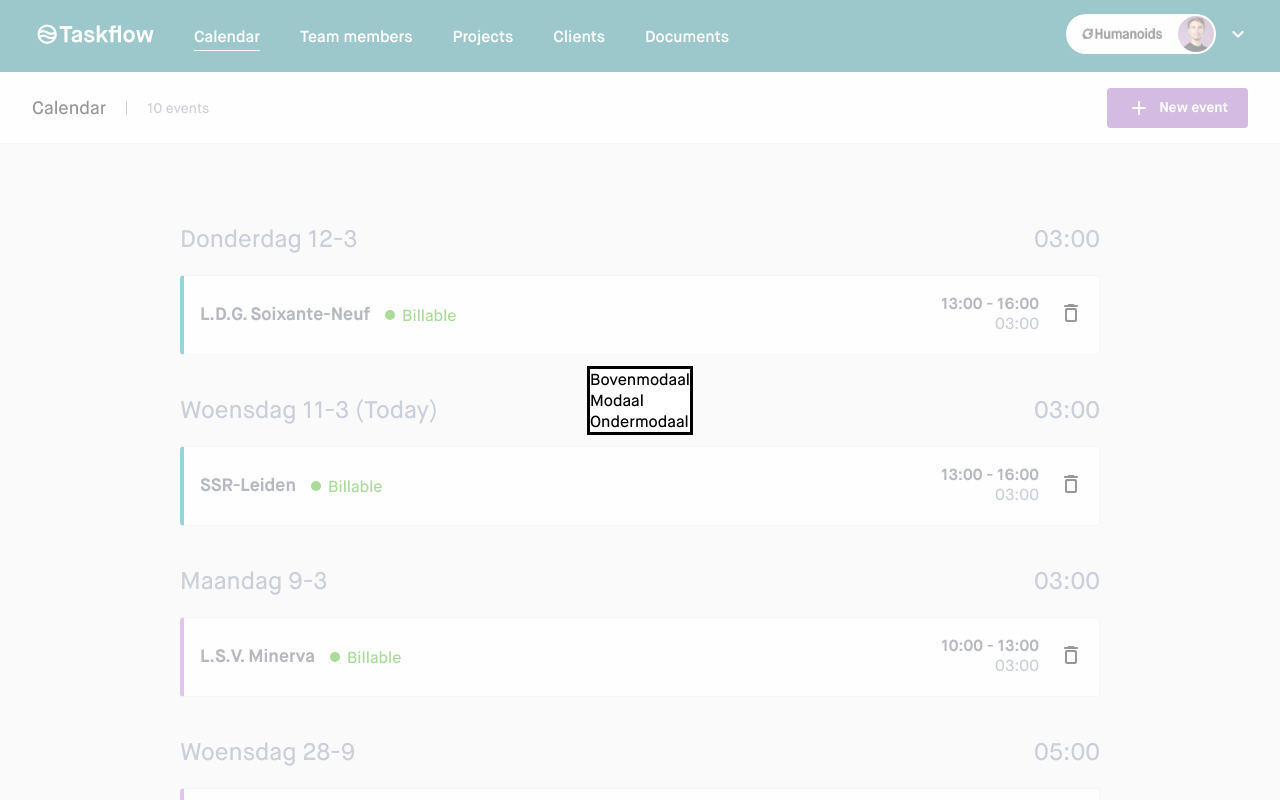
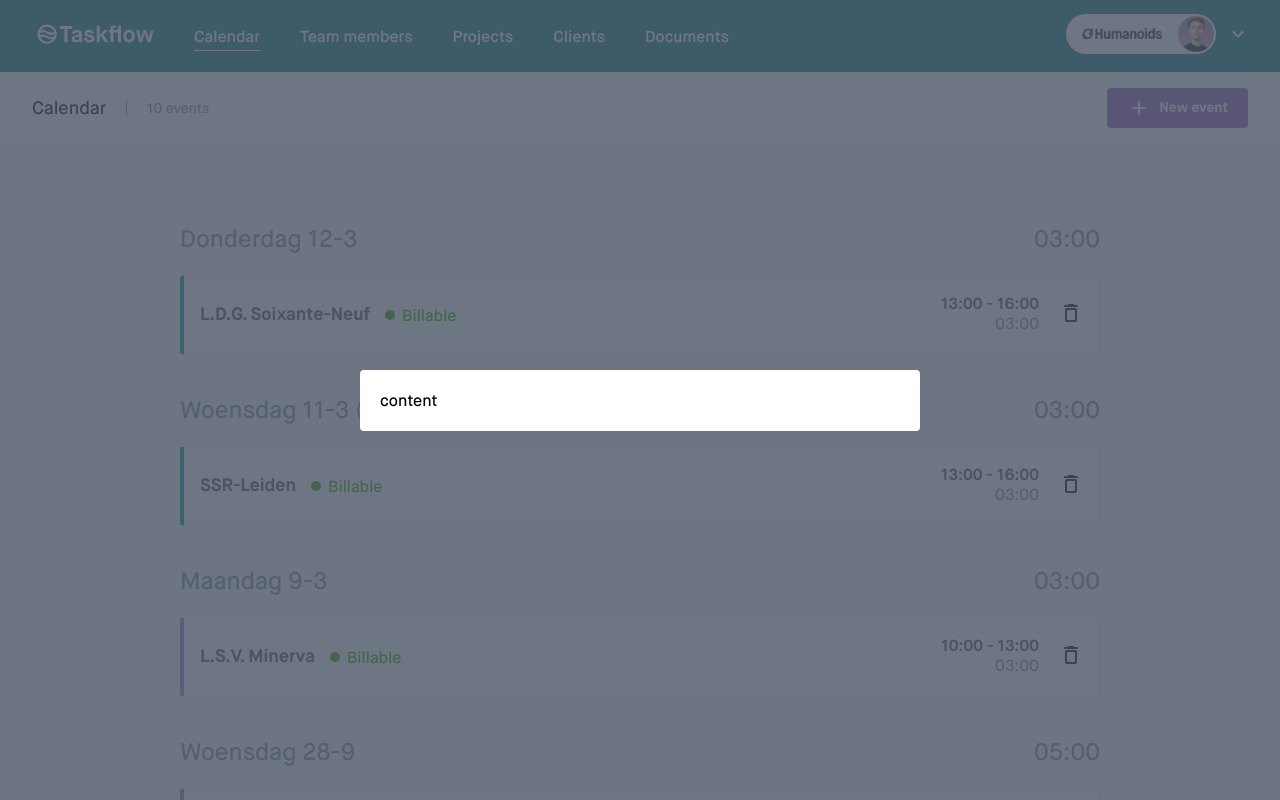
Before and after one commit to humanoidsbv/taskflow-jasper, a Next.js app: page / in a window 1280 px wide. Both pictures are taken after a click on the button "New event". Shown: the top 800 px of the page. Built offline with nearby package versions, Linux system fonts and the light colour scheme.

Commit message:
Moved Button and Modal components to Subheader

```diff
--- a/src/app/page.tsx
+++ b/src/app/page.tsx
@@ -1,50 +1,15 @@
-"use client";
-
-import Image from "next/image";
-import { useRef } from "react";
-
-import { Button } from "@/components/button/Button";
 import { Subheader } from "@/components/subheader/Subheader";
 import { TimeEntries } from "@/components/time-entries/TimeEntries";
 import { timeEntries } from "@/services/fixtures";
-import { translations } from "@/services/translations";
-import buttonIcon from "@/public/icons/plus-icon.svg";
-import { Modal } from "@/components/modal/Modal";
 
 export default function CalendarPage() {
-  const modalRef = useRef<HTMLDialogElement>(null);
-
-  const toggleModal = () => {
-    if (!modalRef.current) {
-      return;
-    }
-    if (modalRef.current.hasAttribute("open")) {
-      modalRef.current.close();
-      return;
-    }
-    modalRef.current.showModal();
-  };
-
-  const { buttonText, title, buttonAltText } = translations.calendar;
   const subtitle = `${timeEntries.length} event${
     timeEntries.length === 1 ? "" : "s"
   }`;
 
-  const searchParams = {
-    calendarModal: true,
-  };
-
   return (
     <>
-      <Subheader subtitle={subtitle} title={title}>
-        <Button onClick={toggleModal}>
-          <Image alt={buttonAltText} src={buttonIcon} />
-          <span>{buttonText}</span>
-        </Button>
-        <Modal modalRef={modalRef} onToggle={toggleModal}>
-          Bovenmodaal <br /> Modaal <br /> Ondermodaal
-        </Modal>
-      </Subheader>
+      <Subheader subtitle={subtitle} pageName="calendar" />
       <TimeEntries timeEntries={timeEntries} />
     </>
   );
--- a/src/components/modal/Modal.module.css
+++ b/src/components/modal/Modal.module.css
@@ -5,5 +5,32 @@
 }
 
 .dialog::backdrop {
-  background-color: #fefefe99;
+  background-color: #4b5464cc;
 }
+
+.container {
+  padding: 20px;
+}
+
+:modal {
+  max-width: 100vw;
+  max-height: 100vh;
+  width: 100vw;
+  height: 100vh;
+  border-radius: 0;
+  border: none;
+}
+
+@media screen and (min-width: 1160px) {
+  .container {
+    max-height: calc(100vh - (2 * 100px));
+    overflow: auto;
+  }
+
+  :modal {
+    width: 560px;
+    height: fit-content;
+    border-radius: 4px;
+    overflow: hidden;
+  }
+}
--- a/src/components/modal/Modal.tsx
+++ b/src/components/modal/Modal.tsx
@@ -9,16 +9,9 @@ interface ModalProps {
   modalRef: RefObject<HTMLDialogElement | null>;
   onToggle: () => void;
   id?: string;
-  // searchParams: Promise<{ [key: string]: string | string[] | undefined }>;
 }
 
-export const Modal = ({
-  modalRef,
-  onToggle,
-  // searchParams,
-  children,
-  id,
-}: ModalProps) => {
+export const Modal = ({ modalRef, onToggle, children, id }: ModalProps) => {
   const handleBackdropClick = (event: React.MouseEvent<HTMLDialogElement>) => {
     const target = event.target as HTMLDialogElement;
     if (target.nodeName === "DIALOG") {
@@ -33,7 +26,7 @@ export const Modal = ({
       ref={modalRef}
       id={id}
     >
-      <div>{children}</div>
+      <div className={styles.container}>{children}</div>
     </dialog>
   );
 };
--- a/src/components/subheader/Subheader.tsx
+++ b/src/components/subheader/Subheader.tsx
@@ -1,14 +1,35 @@
-import { ReactNode } from "react";
+"use client";
+
+import { useRef } from "react";
+
+import { Button } from "../button/Button";
+import { Modal } from "@/components/modal/Modal";
+import { translations } from "@/services/translations";
+import buttonIcon from "@/public/icons/plus-icon.svg";
+import Image from "next/image";
 
 import styles from "./Subheader.module.css";
 
 interface SubheaderProps {
-  children?: ReactNode;
   subtitle: string;
-  title: string;
+  pageName: keyof typeof translations;
 }
 
-export const Subheader = ({ children, subtitle, title }: SubheaderProps) => {
+export const Subheader = ({ subtitle, pageName }: SubheaderProps) => {
+  const modalRef = useRef<HTMLDialogElement>(null);
+  const { buttonText, buttonAltText, title } = translations[pageName];
+
+  const toggleModal = () => {
+    if (!modalRef.current) {
+      return;
+    }
+    if (modalRef.current.hasAttribute("open")) {
+      modalRef.current.close();
+      return;
+    }
+    modalRef.current.showModal();
+  };
+
   return (
     <div className={styles.subheader}>
       <div className={styles.titles}>
@@ -16,7 +37,13 @@ export const Subheader = ({ children, subtitle, title }: SubheaderProps) => {
         <div className={styles.divider}></div>
         <p className={styles.subtitle}>{subtitle}</p>
       </div>
-      {children}
+      <Button onClick={toggleModal}>
+        <Image alt={buttonAltText} src={buttonIcon} />
+        <span>{buttonText}</span>
+      </Button>
+      <Modal modalRef={modalRef} onToggle={toggleModal}>
+        content
+      </Modal>
     </div>
   );
 };
```
Also changed, not shown: src/app/team-members/page.tsx (+1 -14 lines).
